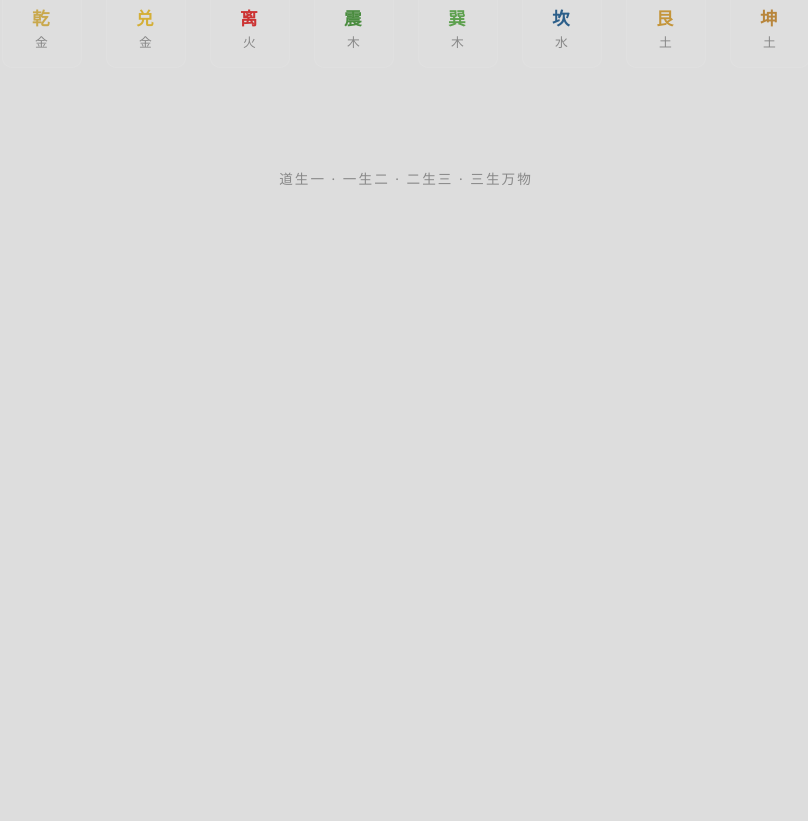
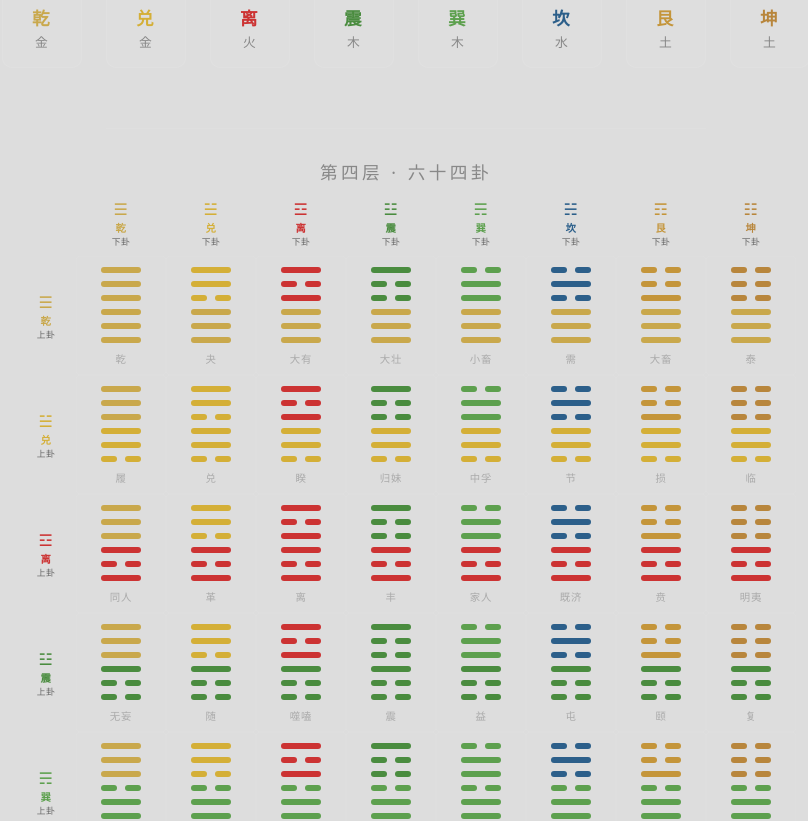
Before and after one commit to AguiPJ/yi-time, a React (Vite) app: page / in a window 1280 px wide. Shown: the part 800-1621 px from the top of the page, without its empty margins (234-1042 px from the left). Before the commit the page ends 1068 px from the top, so only its background shows below. Built offline with nearby package versions, Linux system fonts and the light colour scheme.

Commit message:
feat: Layer 4 - 六十四卦 8×8 grid (Sixty-Four Hexagrams)

```diff
--- a/src/App.jsx
+++ b/src/App.jsx
@@ -1,11 +1,12 @@
 import Layer1Lines from './components/Layer1Lines';
 import Layer2FourImages from './components/Layer2FourImages';
 import Layer3EightTrigrams from './components/Layer3EightTrigrams';
+import Layer4SixtyFourHexagrams from './components/Layer4SixtyFourHexagrams';
 import './App.css';
 
 /**
  * App — 卦象时间墙主页面
- * 三层垂直排列：两爻 → 四象 → 八卦
+ * 四层垂直排列：两爻 → 四象 → 八卦 → 六十四卦
  */
 export default function App() {
   return (
@@ -20,9 +21,11 @@ export default function App() {
       <Layer2FourImages />
       <hr className="layer-divider" />
       <Layer3EightTrigrams />
+      <hr className="layer-divider" />
+      <Layer4SixtyFourHexagrams />
 
       <footer className="app__footer">
-        <p>道生一 · 一生二 · 二生三 · 三生万物</p>
+        <p>易有太极 · 是生两仪 · 两仪生四象 · 四象生八卦</p>
       </footer>
     </main>
   );
--- /dev/null
+++ b/src/components/Layer4SixtyFourHexagrams.css
@@ -0,0 +1,103 @@
+/* ===== Layer 4: 六十四卦 (8×8 Grid) ===== */
+
+/* --- 列头行 --- */
+.hex-grid__header-row {
+  display: flex;
+  align-items: flex-end;
+  justify-content: center;
+}
+
+.hex-grid__corner {
+  width: 60px;
+  flex-shrink: 0;
+}
+
+.hex-grid__col-label {
+  flex: 1;
+  min-width: 60px;
+  max-width: 90px;
+  display: flex;
+  flex-direction: column;
+  align-items: center;
+  padding: 4px 2px 8px;
+  font-size: 0.65rem;
+  letter-spacing: 0.05em;
+}
+
+.hex-grid__col-symbol {
+  font-size: 1rem;
+}
+
+.hex-grid__col-name {
+  font-weight: 600;
+}
+
+.hex-grid__col-sub {
+  color: #666;
+  font-size: 0.55rem;
+}
+
+/* --- 每一行 --- */
+.hex-grid__row {
+  display: flex;
+  align-items: center;
+  justify-content: center;
+}
+
+.hex-grid__row-label {
+  width: 60px;
+  flex-shrink: 0;
+  display: flex;
+  flex-direction: column;
+  align-items: center;
+  padding: 4px 4px;
+  font-size: 0.65rem;
+  letter-spacing: 0.05em;
+}
+
+.hex-grid__row-symbol {
+  font-size: 1rem;
+}
+
+.hex-grid__row-name {
+  font-weight: 600;
+}
+
+.hex-grid__row-sub {
+  color: #666;
+  font-size: 0.55rem;
+}
+
+/* --- 卦象单元格 --- */
+.hex-cell {
+  flex: 1;
+  min-width: 60px;
+  max-width: 90px;
+  display: flex;
+  flex-direction: column;
+  align-items: center;
+  padding: 6px 2px 8px;
+  border: 1px solid rgba(255, 255, 255, 0.04);
+  border-radius: 4px;
+  background: rgba(255, 255, 255, 0.015);
+  transition: border-color 0.3s, background 0.3s;
+}
+
+.hex-cell:hover {
+  border-color: rgba(255, 255, 255, 0.15);
+  background: rgba(255, 255, 255, 0.05);
+}
+
+.hex-cell__lines {
+  display: flex;
+  flex-direction: column;
+  align-items: center;
+  gap: 0;
+}
+
+.hex-cell__name {
+  font-size: 0.65rem;
+  color: #aaa;
+  margin-top: 4px;
+  letter-spacing: 0.08em;
+}
--- /dev/null
+++ b/src/components/Layer4SixtyFourHexagrams.jsx
@@ -0,0 +1,59 @@
+import YaoLine from './YaoLine';
+import { TRIGRAMS } from '../data/trigrams';
+import { HEXAGRAMS } from '../data/hexagrams';
+import './Layer4SixtyFourHexagrams.css';
+
+/**
+ * Layer4SixtyFourHexagrams — 第四层：六十四卦
+ * 8×8 网格，上卦为行(纵)，下卦为列(横)
+ * 每卦6爻：下3爻用下卦颜色，上3爻用上卦颜色
+ */
+export default function Layer4SixtyFourHexagrams() {
+  return (
+    <section className="layer layer-4">
+      <h2 className="layer__title">第四层 · 六十四卦</h2>
+
+      {/* 列头：下卦 */}
+      <div className="hex-grid__header-row">
+        <div className="hex-grid__corner" />
+        {TRIGRAMS.map((t) => (
+          <div key={t.id} className="hex-grid__col-label" style={{ color: t.color }}>
+            <span className="hex-grid__col-symbol">{t.unicode}</span>
+            <span className="hex-grid__col-name">{t.name}</span>
+            <span className="hex-grid__col-sub">下卦</span>
+          </div>
+        ))}
+      </div>
+
+      {/* 8×8 卦象网格 */}
+      {HEXAGRAMS.map((row, r) => (
+        <div key={r} className="hex-grid__row">
+          {/* 行头：上卦 */}
+          <div
+            className="hex-grid__row-label"
+            style={{ color: TRIGRAMS[r].color }}
+          >
+            <span className="hex-grid__row-symbol">{TRIGRAMS[r].unicode}</span>
+            <span className="hex-grid__row-name">{TRIGRAMS[r].name}</span>
+            <span className="hex-grid__row-sub">上卦</span>
+          </div>
+
+          {row.map((hex) => (
+            <div key={hex.id} className="hex-cell">
+              <div className="hex-cell__lines">
+                {hex.lines.map((type, i) => {
+                  // 下3爻 = 下卦颜色, 上3爻 = 上卦颜色
+                  const color = i < 3 ? hex.lowerColor : hex.upperColor;
+                  return (
+                    <YaoLine key={i} type={type} size="sm" color={color} />
+                  );
+                })}
+              </div>
+              <span className="hex-cell__name">{hex.name}</span>
+            </div>
+          ))}
+        </div>
+      ))}
+    </section>
+  );
+}
--- /dev/null
+++ b/src/data/hexagrams.js
@@ -0,0 +1,55 @@
+import { TRIGRAMS } from './trigrams';
+
+// 六十四卦：上卦(行) × 下卦(列) = 8×8 = 64
+// 按 乾兑离震巽坎艮坤 排列，上卦为行，下卦为列
+// 每卦6爻：下3爻来自下卦，上3爻来自上卦（自下而上）
+
+const HEXAGRAM_NAMES = [
+  // 上卦 乾
+  ['乾', '夬', '大有', '大壮', '小畜', '需', '大畜', '泰'],
+  // 上卦 兑
+  ['履', '兑', '睽', '归妹', '中孚', '节', '损', '临'],
+  // 上卦 离
+  ['同人', '革', '离', '丰', '家人', '既济', '贲', '明夷'],
+  // 上卦 震
+  ['无妄', '随', '噬嗑', '震', '益', '屯', '颐', '复'],
+  // 上卦 巽
+  ['姤', '大过', '鼎', '恒', '巽', '井', '蛊', '升'],
+  // 上卦 坎
+  ['讼', '困', '未济', '解', '涣', '坎', '蒙', '师'],
+  // 上卦 艮
+  ['遯', '咸', '旅', '小过', '渐', '蹇', '艮', '谦'],
+  // 上卦 坤
+  ['否', '萃', '晋', '豫', '观', '比', '剥', '坤'],
+];
+
+/**
+ * 生成六十四卦数据
+ * @returns {Array<Array<Object>>} 8×8 二维数组，hexagrams[row][col]
+ *   row = 上卦索引, col = 下卦索引
+ *   每个卦: { name, upperTrigram, lowerTrigram, lines[6], upperColor, lowerColor }
+ */
+export function generateHexagrams() {
+  const rows = [];
+  for (let r = 0; r < 8; r++) {
+    const row = [];
+    const upper = TRIGRAMS[r]; // 上卦
+    for (let c = 0; c < 8; c++) {
+      const lower = TRIGRAMS[c]; // 下卦
+      row.push({
+        id: `hex-${r}-${c}`,
+        name: HEXAGRAM_NAMES[r][c],
+        upperTrigram: upper.name,
+        lowerTrigram: lower.name,
+        // 下卦3爻(底部) + 上卦3爻(顶部)，自下而上共6爻
+        lines: [...lower.lines, ...upper.lines],
+        upperColor: upper.color,
+        lowerColor: lower.color,
+      });
+    }
+    rows.push(row);
+  }
+  return rows;
+}
+
+export const HEXAGRAMS = generateHexagrams();
```
